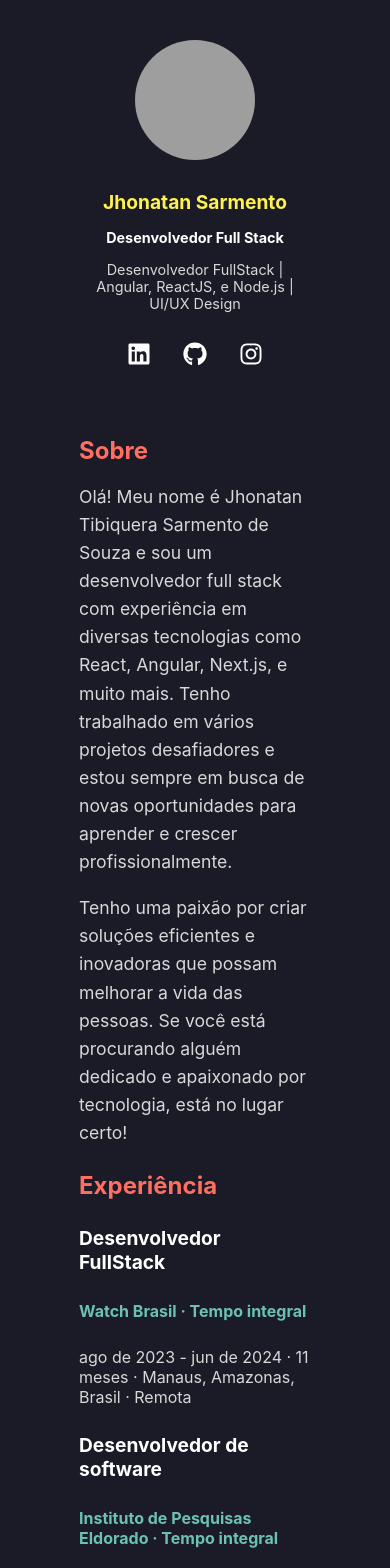
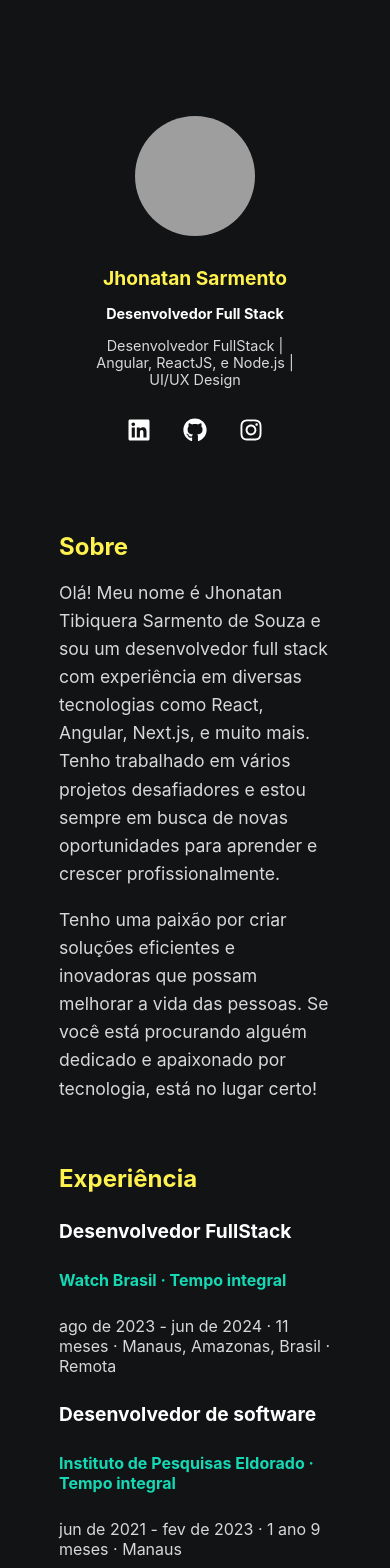
Before and after one commit to jhonatansarmento/personal-site, a Next.js app: page / in a window 390 px wide. Shown: the top 1568 px of the page. Built offline with nearby package versions, Linux system fonts and the light colour scheme; grey boxes are pictures that could not be loaded.

Commit message:
Update ProfileSection layout and responsive styles

```diff
--- a/src/app/page.tsx
+++ b/src/app/page.tsx
@@ -8,17 +8,19 @@ import * as S from './styles';
 
 export default function Home() {
   const [activeSection, setActiveSection] = useState<
-    'sobre' | 'experiencia' | 'projetos' | 'blog'
+    'sobre' | 'experiencia' | 'projetos'
   >('sobre');
 
   return (
     <>
       <GlobalStyle />
       <S.Container>
-        <ProfileSection
-          activeSection={activeSection}
-          onSectionChange={setActiveSection}
-        />
+        <S.FixedContainer>
+          <ProfileSection
+            activeSection={activeSection}
+            onSectionChange={setActiveSection}
+          />
+        </S.FixedContainer>
         <ContentSection />
       </S.Container>
       <S.Footer>&copy; 2024 Jhonatan Sarmento</S.Footer>
--- a/src/app/styles.ts
+++ b/src/app/styles.ts
@@ -4,11 +4,19 @@ export const Container = styled.div`
   display: flex;
   justify-content: space-between;
   width: 80%;
-  margin: 0 auto;
-  padding: 20px;
+  margin: 76px auto;
 
   @media (max-width: 768px) {
     flex-direction: column;
+  }
+`;
+
+export const FixedContainer = styled.div`
+  display: flex;
+  position: fixed;
+
+  @media (max-width: 768px) {
+    position: static;
   }
 `;
 
--- a/src/shared/components/ContentSection/index.tsx
+++ b/src/shared/components/ContentSection/index.tsx
@@ -49,22 +49,6 @@ export default function ContentSection() {
           <S.ExperienceText>
             ago de 2020 - dez de 2020 · 5 meses · Manaus, Amazonas, Brasil
           </S.ExperienceText>
-          <S.Text>
-            Desenvolvimento Front-end (Angular) juntamente com Design (UI/UX).
-            Conhecimento e experiência nas áreas:
-          </S.Text>
-          <ul>
-            <li>
-              Desenvolvimento Web: Frontend: Angular | ReactJS | Typescript |
-              Javascript | HTML | CSS
-            </li>
-            <li>Backend: Java (Spring Boot) | NodeJS</li>
-            <li>Google Cloud</li>
-            <li>
-              Design (UI/UX): Desenvolvimento de Wireframes | Pacote Adobe (XD e
-              Illustrator)
-            </li>
-          </ul>
         </S.ExperienceItem>
         <S.ExperienceItem>
           <S.ExperienceTitle>Designer e Fotógrafo</S.ExperienceTitle>
--- a/src/shared/components/ContentSection/styles.ts
+++ b/src/shared/components/ContentSection/styles.ts
@@ -1,13 +1,19 @@
 import styled from 'styled-components';
 
 export const Section = styled.div`
-  flex: 3;
   padding: 20px;
   border-radius: 10px;
+  display: flex;
+  flex-direction: column;
+  margin-left: 318px;
+
+  @media (max-width: 768px) {
+    margin-left: 0;
+  }
 `;
 
 export const Title = styled.h3`
-  color: #ff6f61;
+  color: #fff24e;
   font-size: 1.5em;
   margin-bottom: 10px;
 `;
@@ -28,12 +34,11 @@ export const ExperienceItem = styled.div`
 
 export const ExperienceTitle = styled.h4`
   font-size: 1.2em;
-  color: #ffffff;
 `;
 
 export const ExperienceSubtitle = styled.h5`
   font-size: 1em;
-  color: #6bc2b4;
+  color: #15d9b5;
 `;
 
 export const ExperienceText = styled.p`
--- a/src/shared/components/ProfileSection/index.tsx
+++ b/src/shared/components/ProfileSection/index.tsx
@@ -3,10 +3,8 @@ import { FaGithub, FaInstagram, FaLinkedin } from 'react-icons/fa';
 import * as S from './styles';
 
 interface ProfileSectionProps {
-  activeSection: 'sobre' | 'experiencia' | 'projetos' | 'blog';
-  onSectionChange: (
-    section: 'sobre' | 'experiencia' | 'projetos' | 'blog'
-  ) => void;
+  activeSection: 'sobre' | 'experiencia' | 'projetos';
+  onSectionChange: (section: 'sobre' | 'experiencia' | 'projetos') => void;
 }
 
 const ProfileSection: React.FC<ProfileSectionProps> = ({
@@ -46,13 +44,6 @@ const ProfileSection: React.FC<ProfileSectionProps> = ({
         >
           PROJETOS
         </S.NavItem>
-        <S.NavItem
-          active={activeSection === 'blog'}
-          href='#blog'
-          onClick={() => onSectionChange('blog')}
-        >
-          BLOG
-        </S.NavItem>
       </S.Nav>
       <S.SocialLinks>
         <a
--- a/src/shared/components/ProfileSection/styles.ts
+++ b/src/shared/components/ProfileSection/styles.ts
@@ -7,11 +7,7 @@ export const Section = styled.div`
   display: flex;
   flex-direction: column;
   align-items: flex-start;
-  color: #ffffff;
-  position: fixed;
-  top: 0;
-  left: 0;
-  height: 100vh;
+  margin: 20px;
 
   @media (max-width: 768px) {
     position: relative;
@@ -45,7 +41,6 @@ export const Name = styled.h1`
 
 export const Title = styled.h2`
   font-size: 1em;
-  color: #fff;
   margin: 5px 0;
   text-align: center;
 
@@ -80,7 +75,7 @@ interface NavItemProps {
 export const NavItem = styled.a<NavItemProps>`
   display: flex;
   align-items: center;
-  color: #ffffff;
+  font-weight: 600;
   text-decoration: none;
   margin: 10px 0;
   padding: 10px;
@@ -91,7 +86,7 @@ export const NavItem = styled.a<NavItemProps>`
   transition: background-color 0.3s, border-left 0.3s;
 
   &:hover {
-    border-left: 4px solid #fff24e;
+    color: ${({ active }) => (active ? '' : '#fff24e')};
   }
 `;
 
--- a/src/shared/styles/global.ts
+++ b/src/shared/styles/global.ts
@@ -2,7 +2,7 @@ import { createGlobalStyle } from 'styled-components';
 
 const GlobalStyle = createGlobalStyle`
   body {
-    background-color: #1a1b26;
+    background-color: #121315;
     color: #ffffff;
     font-family: 'Inter', sans-serif;
     margin: 0;
```
